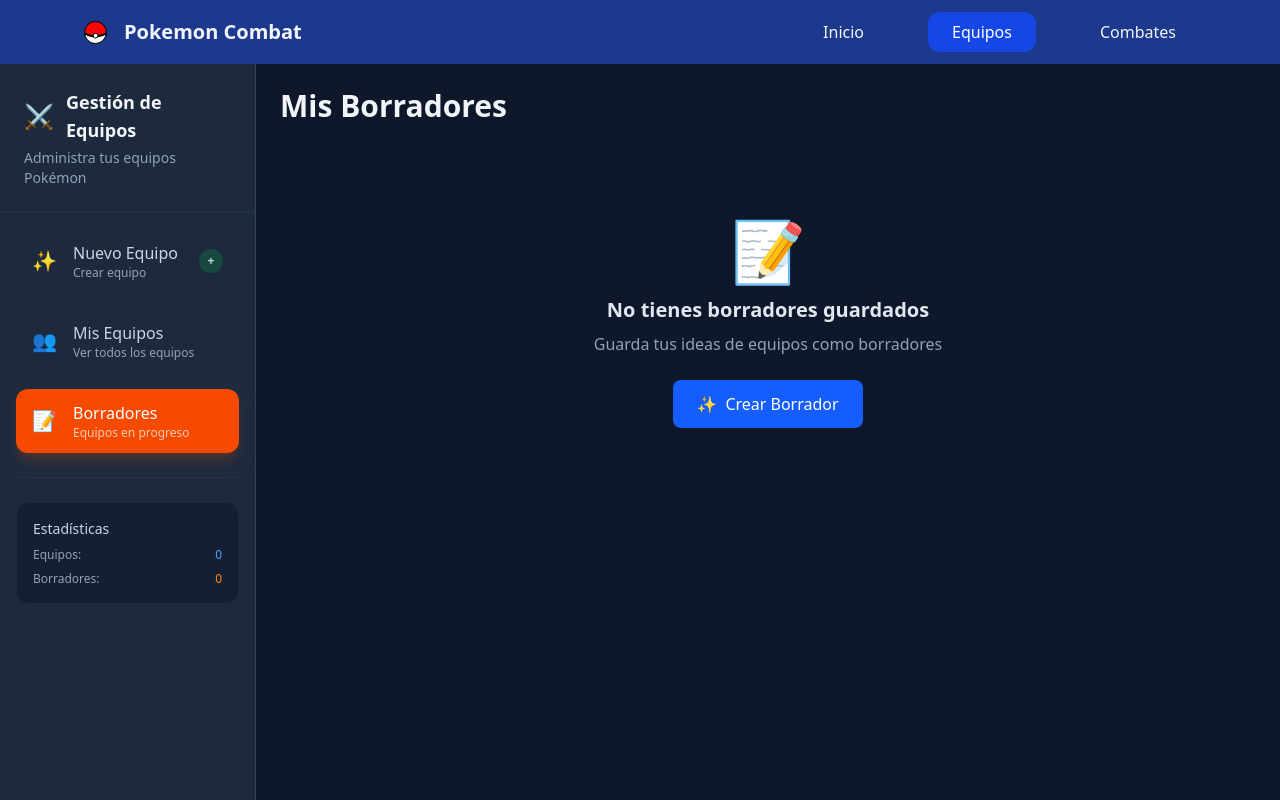
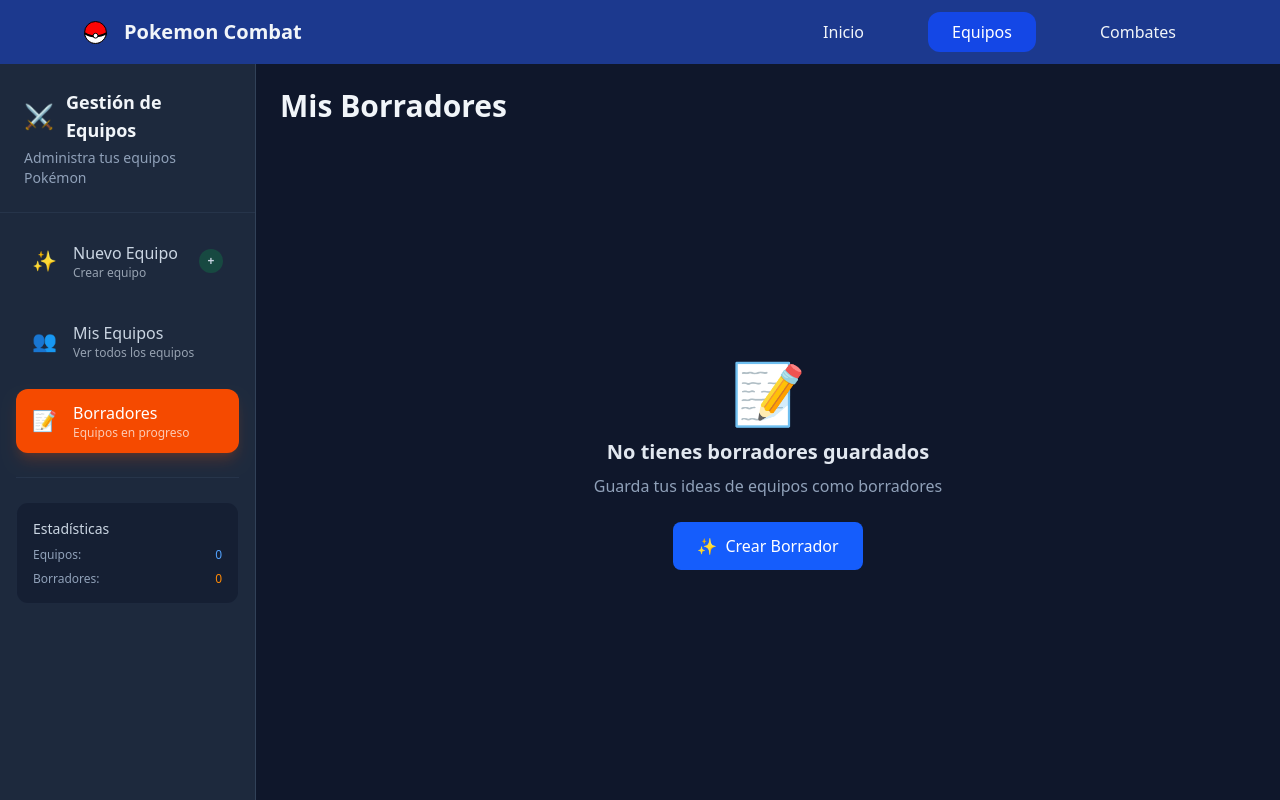
Before and after one commit to JulioCesar97DB/pokemon, a React (Vite) app: page /teams/drafts in a window 1280 px wide. Built offline with nearby package versions, Linux system fonts and the light colour scheme.

Commit message:
refactor: enhance layout and styling for empty drafts and teams states

```diff
--- a/src/components/teams/DraftsGrid.jsx
+++ b/src/components/teams/DraftsGrid.jsx
@@ -24,7 +24,9 @@ const DraftsGrid = ({ drafts, onDelete, onPromote }) => {
       () => {
         try {
           onPromote(draft.id);
-          showSuccess(`¡Borrador "${draft.name}" promovido a equipo exitosamente!`);
+          showSuccess(
+            `¡Borrador "${draft.name}" promovido a equipo exitosamente!`
+          );
         } catch (error) {
           console.error("Error al promover el borrador:", error);
           showError("Error al promover el borrador");
@@ -60,9 +62,11 @@ const DraftsGrid = ({ drafts, onDelete, onPromote }) => {
 
   if (drafts.length === 0) {
     return (
-      <div className="p-6">
-        <h1 className="text-3xl font-bold text-slate-100 mb-8">Mis Borradores</h1>
-        <div className="text-center py-16">
+      <div className="p-6 h-full flex flex-col">
+        <h1 className="text-3xl font-bold text-slate-100 mb-8">
+          Mis Borradores
+        </h1>
+        <div className="flex flex-col items-center justify-center text-center h-full py-16">
           <div className="text-6xl mb-4">📝</div>
           <h3 className="text-xl font-semibold text-slate-200 mb-2">
             No tienes borradores guardados
--- a/src/components/teams/TeamsGrid.jsx
+++ b/src/components/teams/TeamsGrid.jsx
@@ -39,9 +39,9 @@ const TeamsGrid = ({ teams, onDelete, onUpdatePokemonOrder }) => {
 
   if (teams.length === 0) {
     return (
-      <div className="p-6">
+      <div className="p-6 h-full flex flex-col">
         <h1 className="text-3xl font-bold text-slate-100 mb-8">Mis Equipos</h1>
-        <div className="text-center py-16">
+        <div className="flex flex-col items-center justify-center h-full text-center py-16">
           <div className="text-6xl mb-4">⚔️</div>
           <h3 className="text-xl font-semibold text-slate-200 mb-2">
             No tienes equipos creados
```
